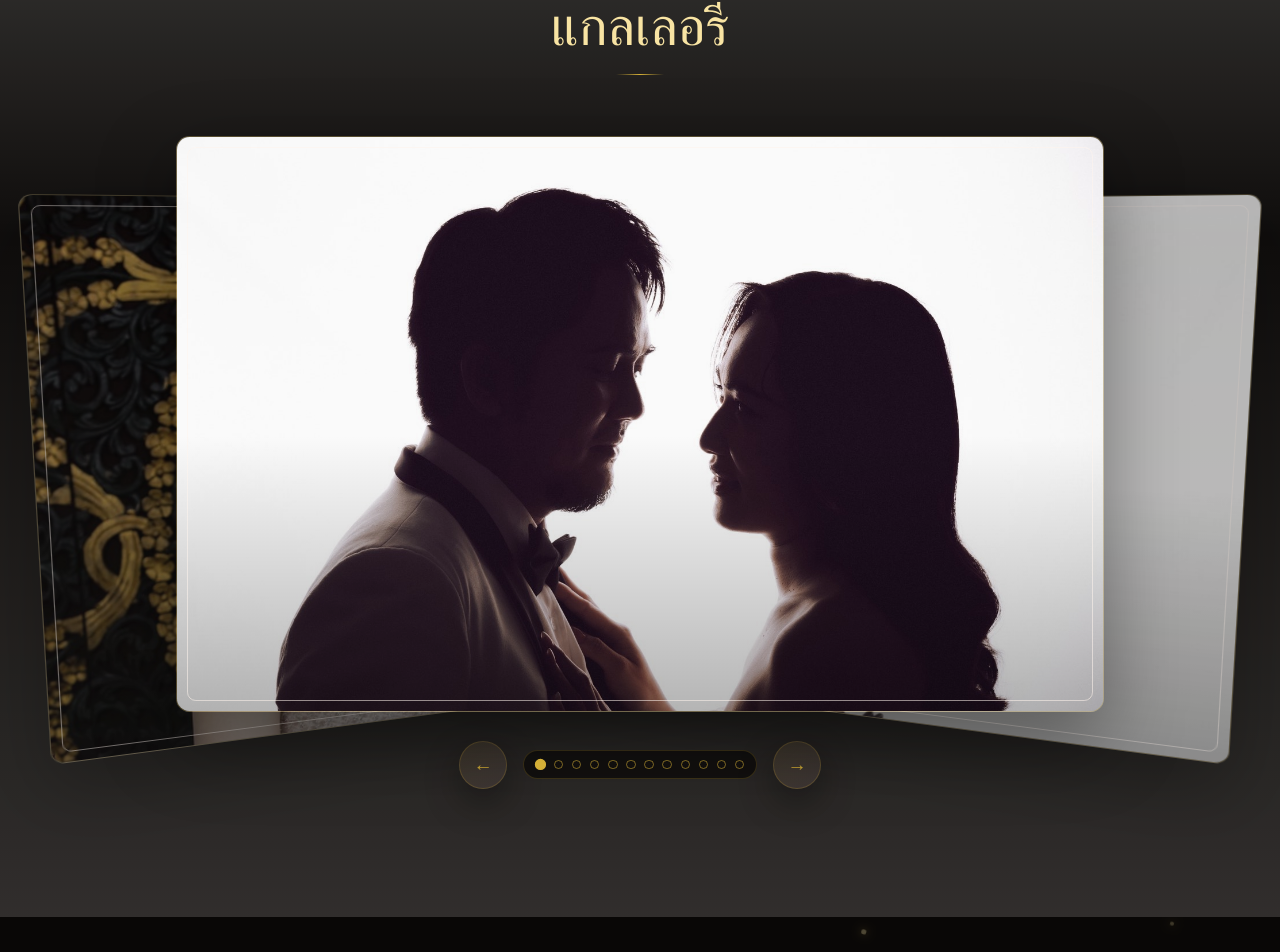
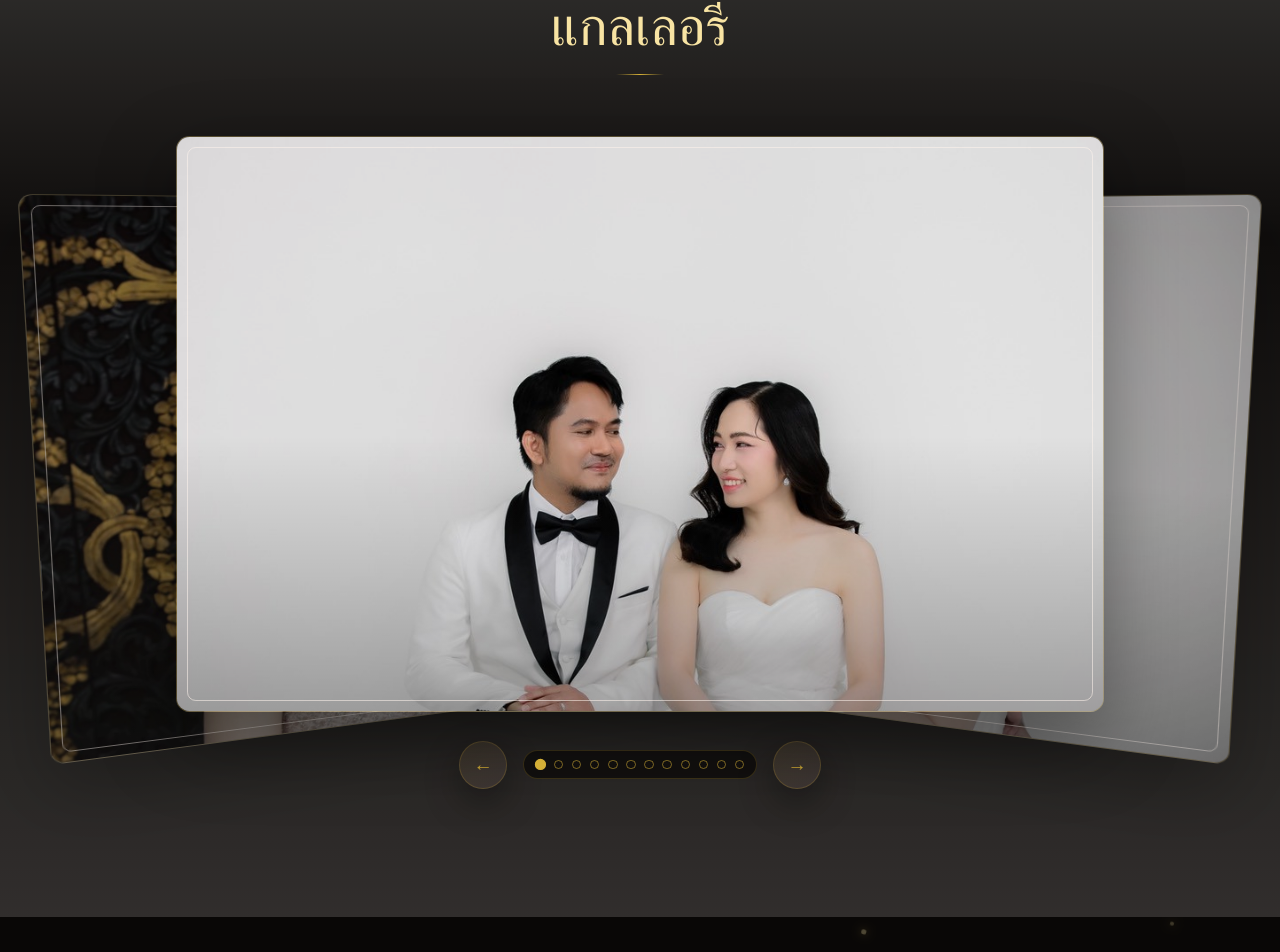
Before and after one commit to saritrungj/ppea-wedding, a Next.js app: page / in a window 1280 px wide. Shown: the part 3563-4515 px from the top of the page. Built offline with nearby package versions, Linux system fonts and the light colour scheme; a web font is replaced by a local one.

Commit message:
Update wedding-invitation.tsx

```diff
--- a/components/wedding-invitation.tsx
+++ b/components/wedding-invitation.tsx
@@ -15,18 +15,19 @@ const heroImages = [
 ];
 
 const galleryImages = [
-  "/images/bp1.jpg",
-  "/images/bp2.jpg",
-  "/images/bp3.jpg",
-  "/images/bp4.jpg",
-  "/images/bp5.jpg",
-  "/images/bp7.jpg",
-  "/images/bp8.jpg",
-  "/images/bp9.jpg",
-  "/images/bp10.jpg",
-  "/images/bp11.jpg",
-  "/images/bp12.jpg",
-  "/images/bp13.jpg"
+
+  "/images/fi03.jpg",
+  "/images/fi04.jpg",
+  "/images/fi05.jpg",
+  "/images/fi051.jpg",
+  "/images/fi06.jpg",
+  "/images/fi07.jpg",
+  "/images/fi08.jpg",
+  "/images/fi09.jpg",
+  "/images/fi10.jpg",
+  "/images/fi11.jpg",
+  "/images/fi12.jpg",
+  "/images/fi13.jpg"
 
 
 ];
```
